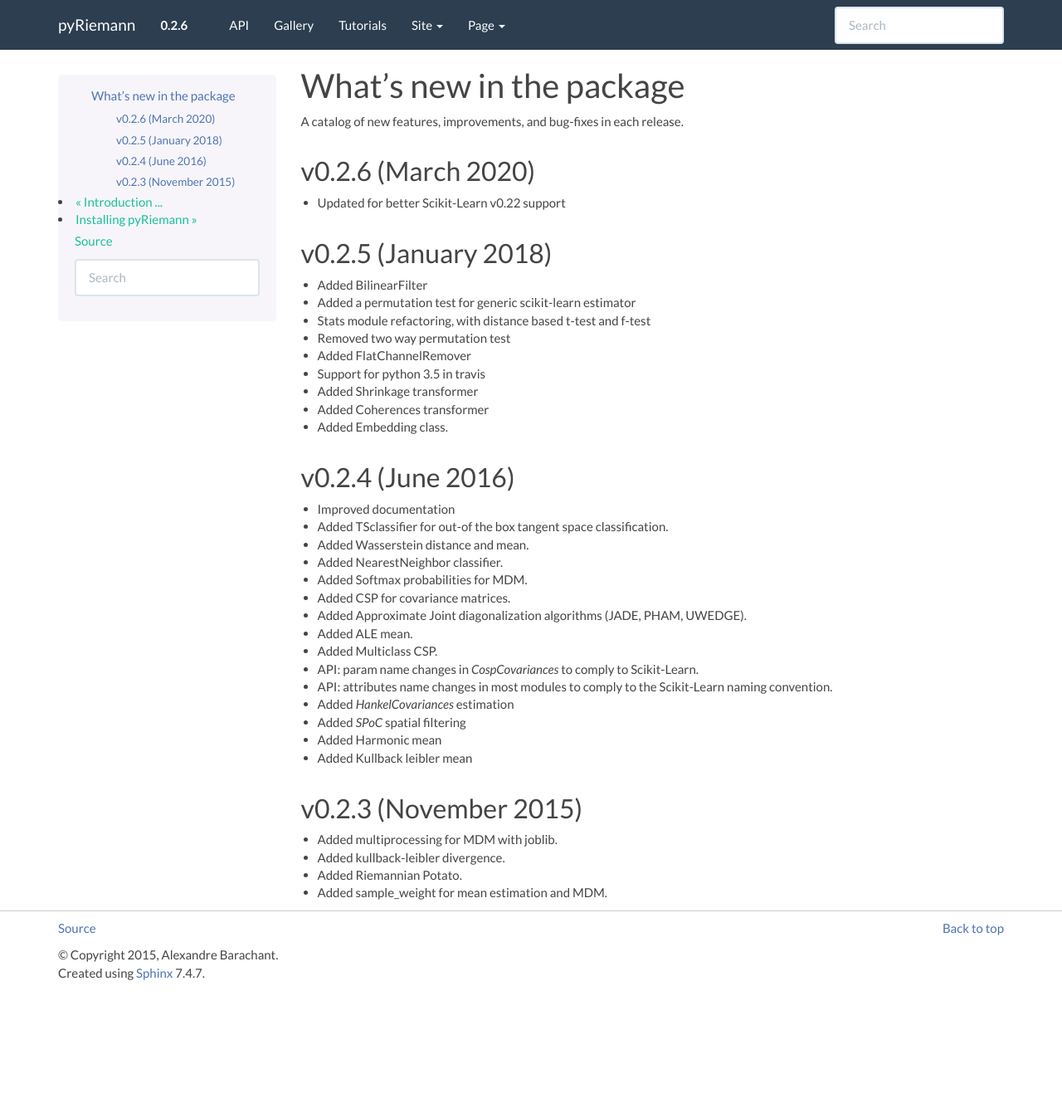
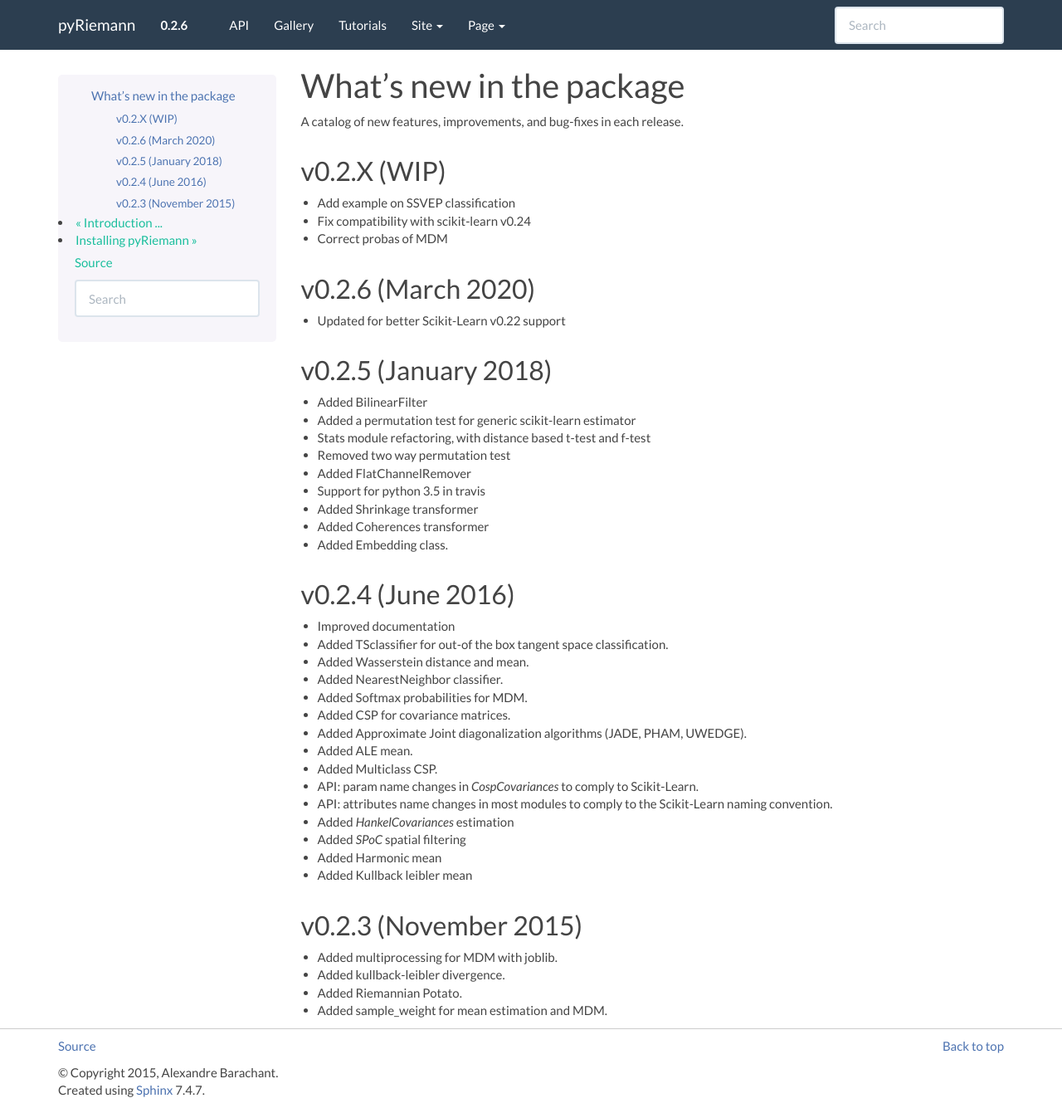
Before and after one commit to pyRiemann/pyRiemann, a Sphinx documentation site: the page built from doc/whatsnew.rst, in a window 1280 px wide and 1335 px high. Shown: the whole window at 83% size. Built offline with Sphinx 7.4.7, drawn with Linux system fonts in a browser that asks for light colours; pages that are not in the unit, such as notebooks, are missing from menus.

Commit message:
update whatsnew

```diff
--- a/doc/whatsnew.rst
+++ b/doc/whatsnew.rst
@@ -6,6 +6,15 @@ What's new in the package
 =========================
 
 A catalog of new features, improvements, and bug-fixes in each release.
+
+v0.2.X (WIP)
+------------
+
+- Add example on SSVEP classification
+
+- Fix compatibility with scikit-learn v0.24
+
+- Correct probas of MDM
 
 v0.2.6 (March 2020)
 -------------------
```
